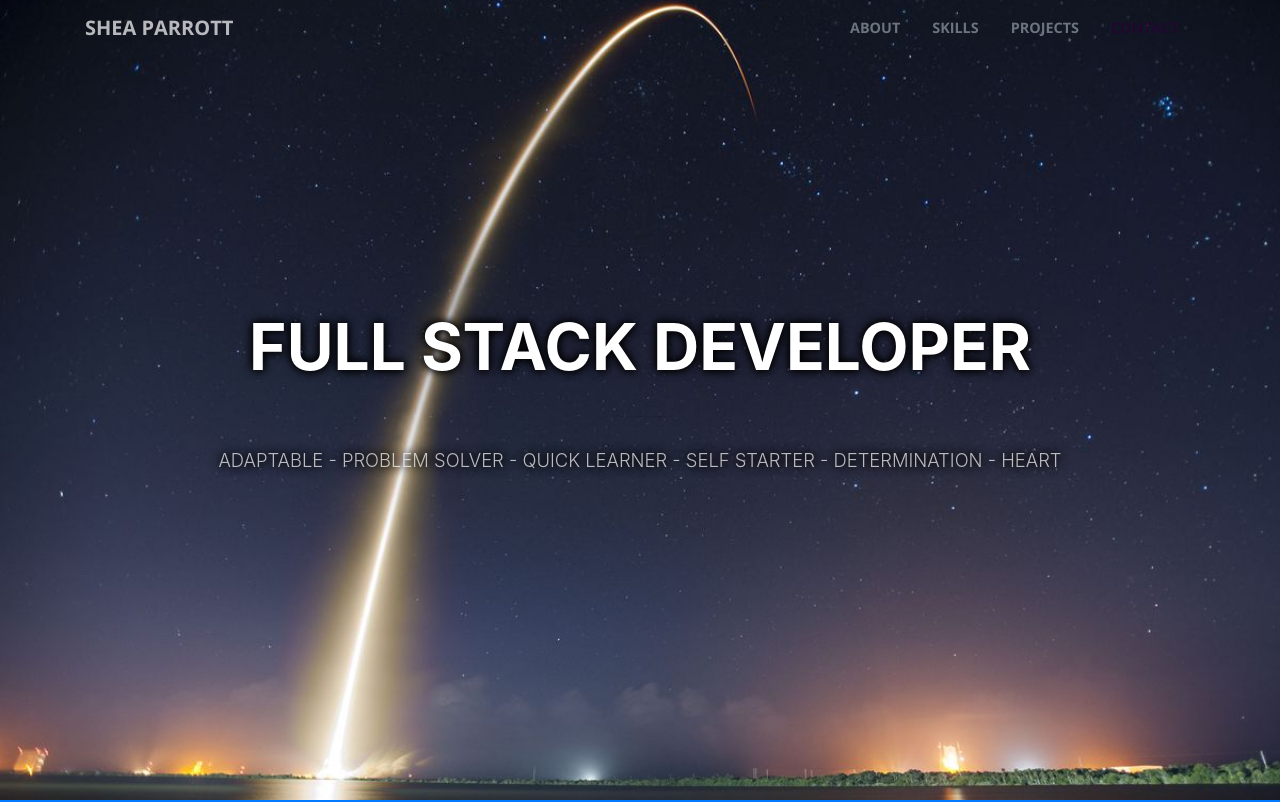
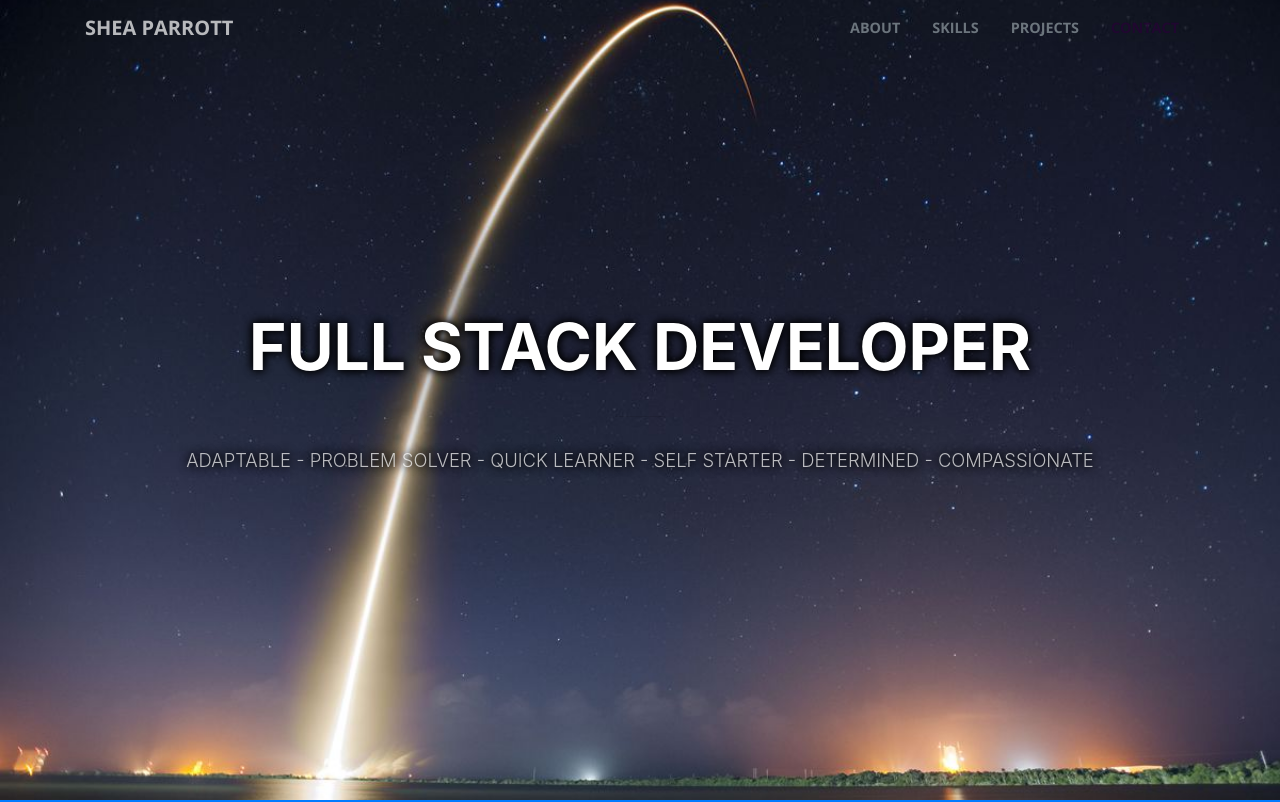
Before and after one commit to SheaParrott/Portfolio, a website with bundled scripts: page index.html in a window 1280 px wide. Shown: the top 802 px of the page. Built offline with nearby package versions, Linux system fonts and the light colour scheme.

Commit message:
minor content update

```diff
--- a/index.html
+++ b/index.html
@@ -87,9 +87,9 @@
             </h1>
             <hr />
           </div>
-          <div class="col-lg-10 mx-auto">
+          <div class="col-lg-11 mx-auto">
             <p class="text-faded mb-8 addTextShadow">
-             ADAPTABLE - PROBLEM SOLVER - QUICK LEARNER - SELF STARTER - DETERMINATION - HEART </p>
+             ADAPTABLE - PROBLEM SOLVER - QUICK LEARNER - SELF STARTER - DETERMINED - COMPASSIONATE </p>
             </p>
           </div>
         </div>
```
